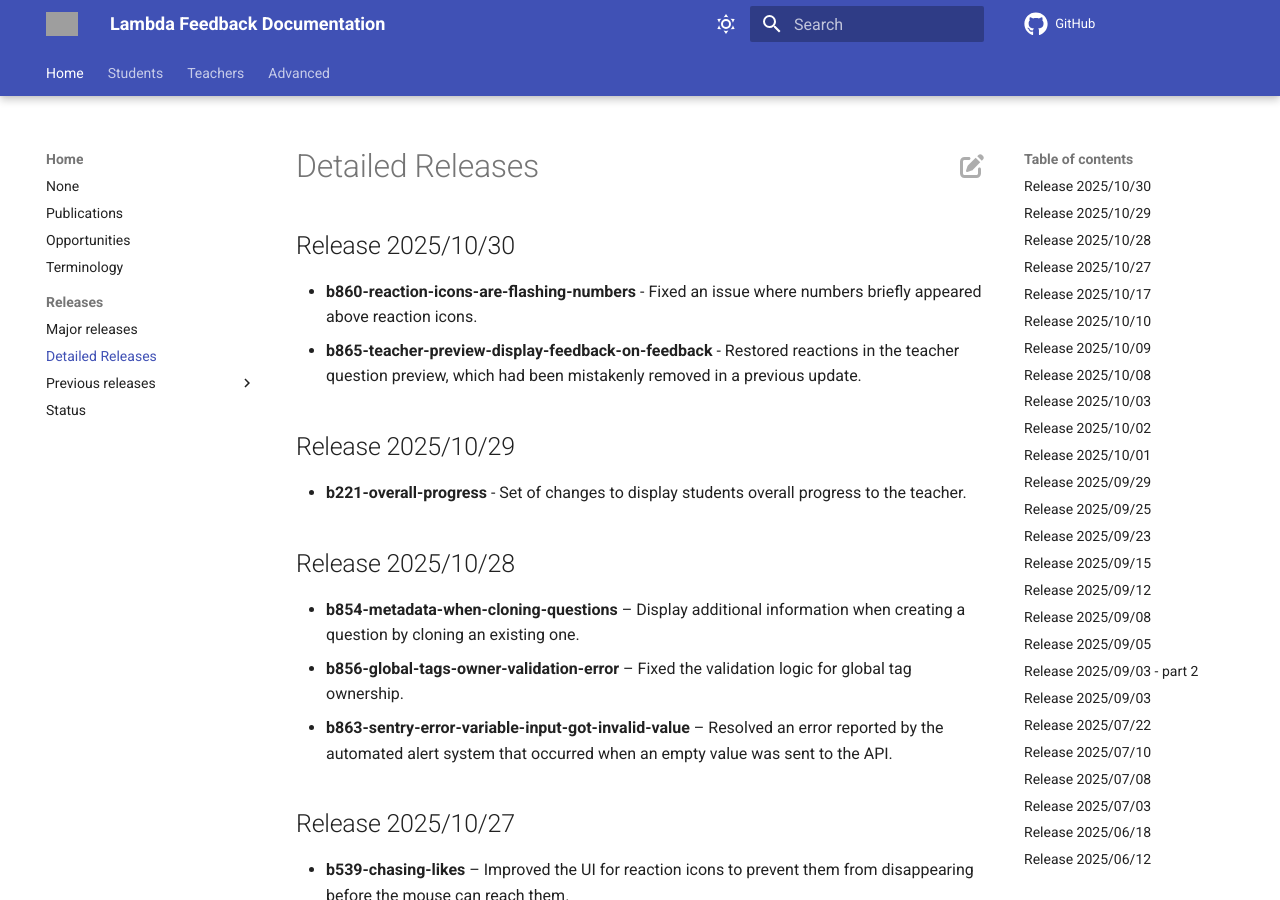
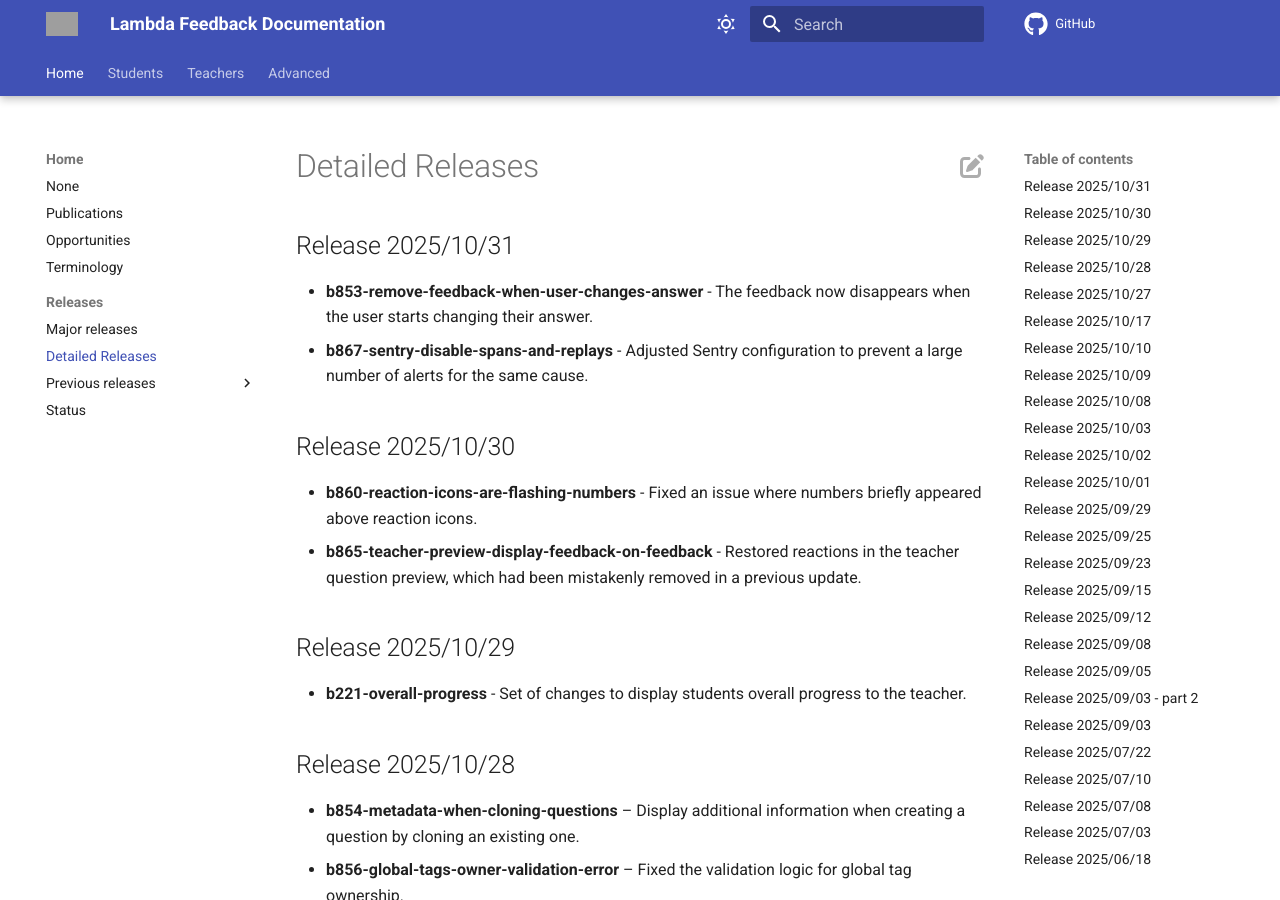
Before and after one commit to lambda-feedback/user-documentation, an MkDocs documentation site: the page built from docs/releases/detailed_releases.md, in a window 1280 px wide and 900 px high. Built offline with MkDocs 1.6.1 and Material for MkDocs 9.7.7, drawn with Linux system fonts in a browser that asks for light colours; comment, search, counter and statistics services are not loaded; grey boxes are pictures that could not be loaded.

Commit message:
Release 2025/10/31 added

```diff
--- a/docs/releases/detailed_releases.md
+++ b/docs/releases/detailed_releases.md
@@ -1,3 +1,8 @@
+## Release 2025/10/31
+
+- **b853-remove-feedback-when-user-changes-answer** - The feedback now disappears when the user starts changing their answer.
+- **b867-sentry-disable-spans-and-replays** - Adjusted Sentry configuration to prevent a large number of alerts for the same cause.
+
 ## Release 2025/10/30
 
 - **b860-reaction-icons-are-flashing-numbers** - Fixed an issue where numbers briefly appeared above reaction icons.
```
